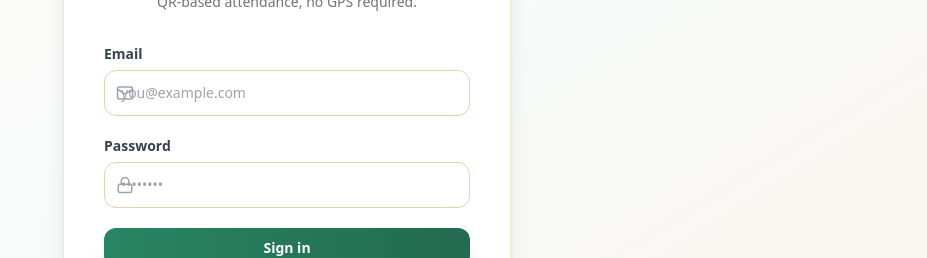
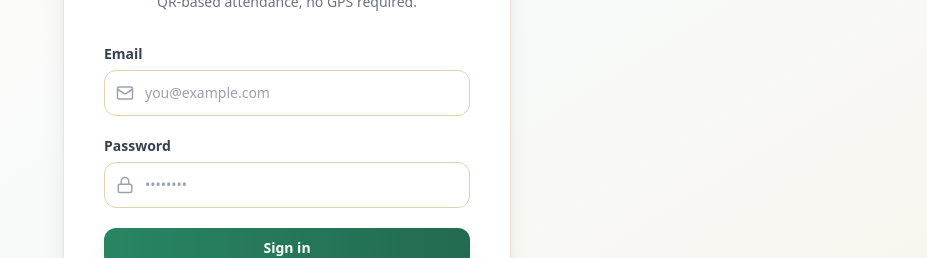
Before and after one commit to evich01/smart-attendance, a React (Vite) app in the folder frontend/: page /login in a window 1280 px wide. Shown: the part 254-512 px from the top of the page, without its empty margins (353-1280 px from the left). Built offline with nearby package versions, Linux system fonts and the light colour scheme; no server answers.

Commit message:
Fix overlapping input icons by increasing left padding

```diff
--- a/frontend/src/index.css
+++ b/frontend/src/index.css
@@ -31,7 +31,7 @@ body {
 }
 
 .input {
-  @apply w-full rounded-xl border border-cream-300 dark:border-gray-600 bg-white dark:bg-gray-800 px-4 py-3 text-sm focus:outline-none focus:ring-2 focus:ring-primary-500 transition-all;
+  @apply w-full rounded-xl border border-cream-300 dark:border-gray-600 bg-white dark:bg-gray-800 pl-10 pr-4 py-3 text-sm focus:outline-none focus:ring-2 focus:ring-primary-500 transition-all;
 }
 
 .label {
```
